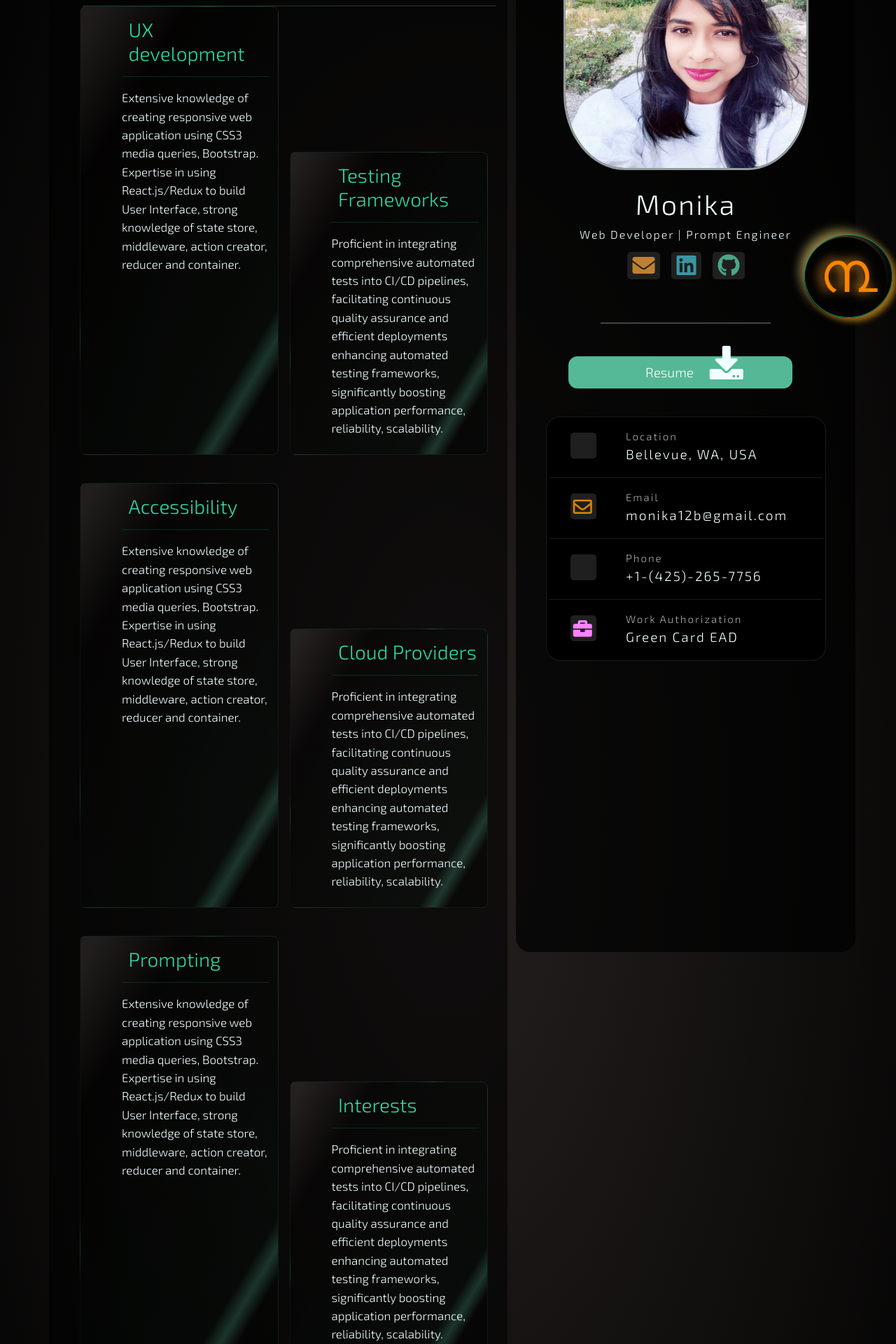
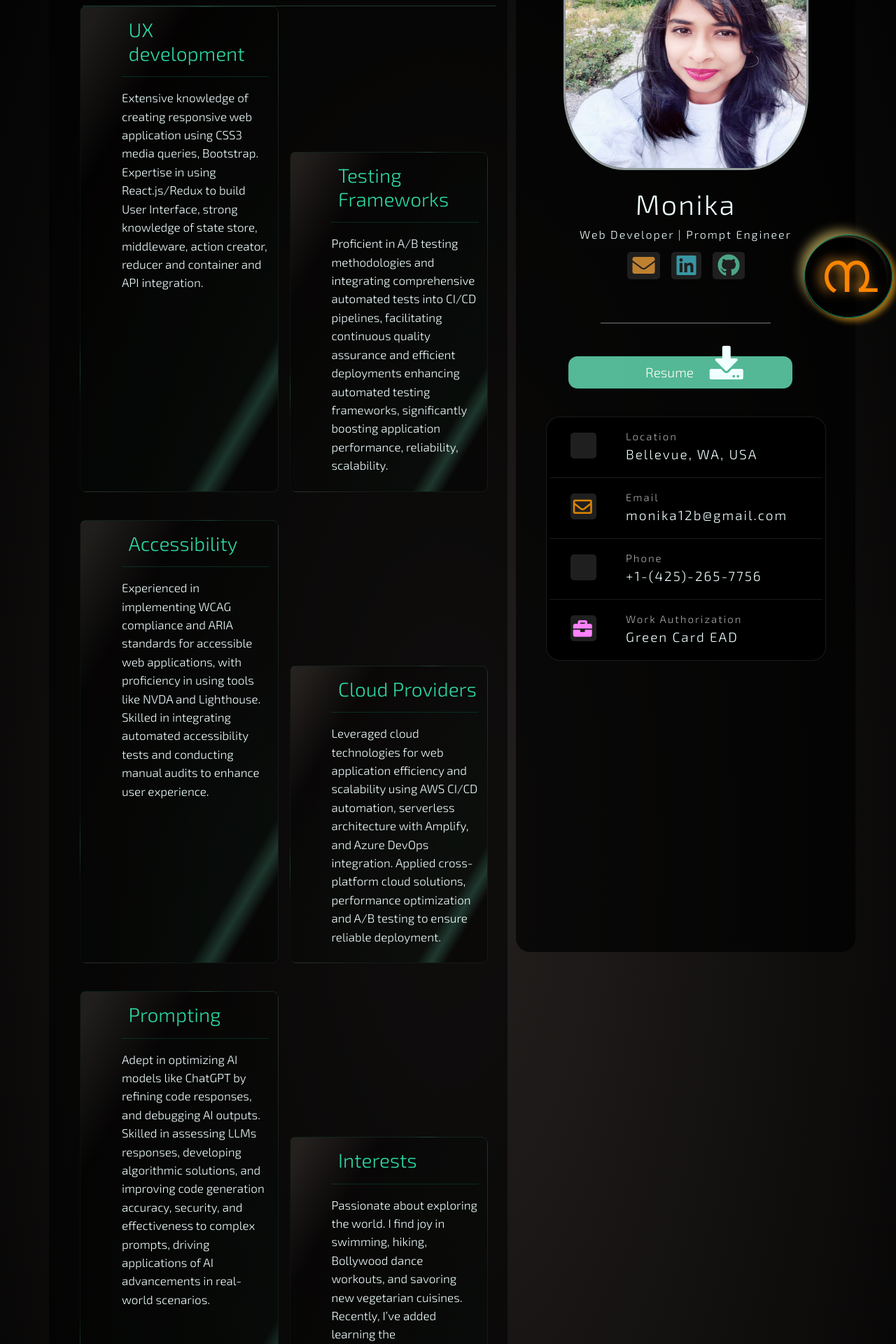
Before and after one commit to Monika-ch/Monika_Portfolio, a React (Create React App) app: page /whatIdo in a window 1280 px wide. Shown: the part 320-2240 px from the top of the page at 70% size. Built offline with nearby package versions, Linux system fonts and the light colour scheme; some icons are missing.

Commit message:
updated skills cards

```diff
--- a/src/components/Skills.js
+++ b/src/components/Skills.js
@@ -15,7 +15,7 @@ class Skills extends Component {
                 <h3 className='heading-UX-dev mb-3'>
                   UX development
                 </h3>
-                <p>Extensive knowledge of creating responsive web application using CSS3 media queries, Bootstrap. Expertise in using React.js/Redux to build User Interface, strong knowledge of state store, middleware, action creator, reducer and container.</p>
+                <p>Extensive knowledge of creating responsive web application using CSS3 media queries, Bootstrap. Expertise in using React.js/Redux to build User Interface, strong knowledge of state store, middleware, action creator, reducer and container and API integration.</p>
               </div>
             </div>
           </div>
@@ -28,7 +28,7 @@ class Skills extends Component {
                 <h3 className='heading-testing-frameworks mb-3'>
                   Testing Frameworks
                 </h3>
-                <p>Proficient in integrating comprehensive automated tests into CI/CD pipelines, facilitating continuous quality assurance and efficient deployments enhancing automated testing frameworks, significantly boosting application performance, reliability, scalability.</p>
+                <p>Proficient in A/B testing methodologies and integrating comprehensive automated tests into CI/CD pipelines, facilitating continuous quality assurance and efficient deployments enhancing automated testing frameworks, significantly boosting application performance, reliability, scalability.</p>
               </div>
             </div>
           </div>
@@ -43,7 +43,7 @@ class Skills extends Component {
                 <h3 className='heading-accessibility mb-3'>
                   Accessibility
                 </h3>
-                <p>Extensive knowledge of creating responsive web application using CSS3 media queries, Bootstrap. Expertise in using React.js/Redux to build User Interface, strong knowledge of state store, middleware, action creator, reducer and container.</p>
+                <p>Experienced in implementing WCAG compliance and ARIA standards for accessible web applications, with proficiency in using tools like NVDA and Lighthouse. Skilled in integrating automated accessibility tests and conducting manual audits to enhance user experience.</p>
               </div>
             </div>
           </div>
@@ -56,7 +56,7 @@ class Skills extends Component {
                 <h3 className='heading-cloud-providers mb-3'>
                   Cloud Providers
                 </h3>
-                <p>Proficient in integrating comprehensive automated tests into CI/CD pipelines, facilitating continuous quality assurance and efficient deployments enhancing automated testing frameworks, significantly boosting application performance, reliability, scalability.</p>
+                <p>Leveraged cloud technologies for web application efficiency and scalability using AWS CI/CD automation, serverless architecture with Amplify, and Azure DevOps integration. Applied cross-platform cloud solutions, performance optimization and A/B testing to ensure reliable deployment.</p>
               </div>
             </div>
           </div>
@@ -72,7 +72,7 @@ class Skills extends Component {
                 <h3 className='heading-accessibility mb-3'>
                   Prompting
                 </h3>
-                <p>Extensive knowledge of creating responsive web application using CSS3 media queries, Bootstrap. Expertise in using React.js/Redux to build User Interface, strong knowledge of state store, middleware, action creator, reducer and container.</p>
+                <p>Adept in optimizing AI models like ChatGPT by refining code responses, and debugging AI outputs. Skilled in assessing LLMs responses, developing algorithmic solutions, and improving code generation accuracy, security, and effectiveness to complex prompts, driving applications of AI advancements in real-world scenarios.</p>
               </div>
             </div>
           </div>
@@ -85,7 +85,7 @@ class Skills extends Component {
                 <h3 className='heading-cloud-providers mb-3'>
                   Interests
                 </h3>
-                <p>Proficient in integrating comprehensive automated tests into CI/CD pipelines, facilitating continuous quality assurance and efficient deployments enhancing automated testing frameworks, significantly boosting application performance, reliability, scalability.</p>
+                <p>Passionate about exploring the world. I find joy in swimming, hiking, Bollywood dance workouts, and savoring new vegetarian cuisines. Recently, I’ve added learning the keyboard/piano to my diverse list of hobbies. If any of your interests matches with mine, we can chat to find out more about each other.</p>
               </div>
             </div>
           </div>
```
Also changed, not shown: src/components/SkillsInfo.js (+48 -0 lines).
